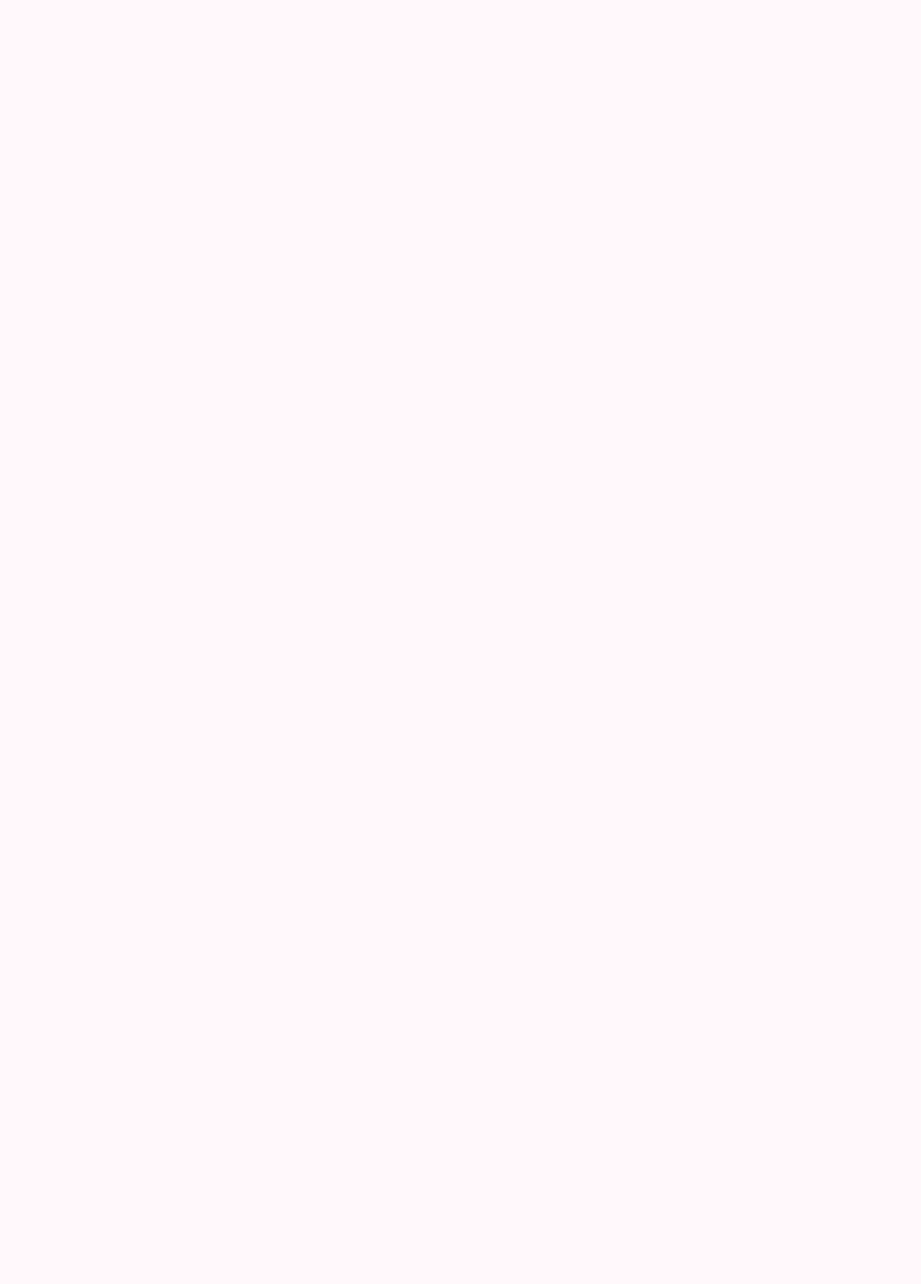
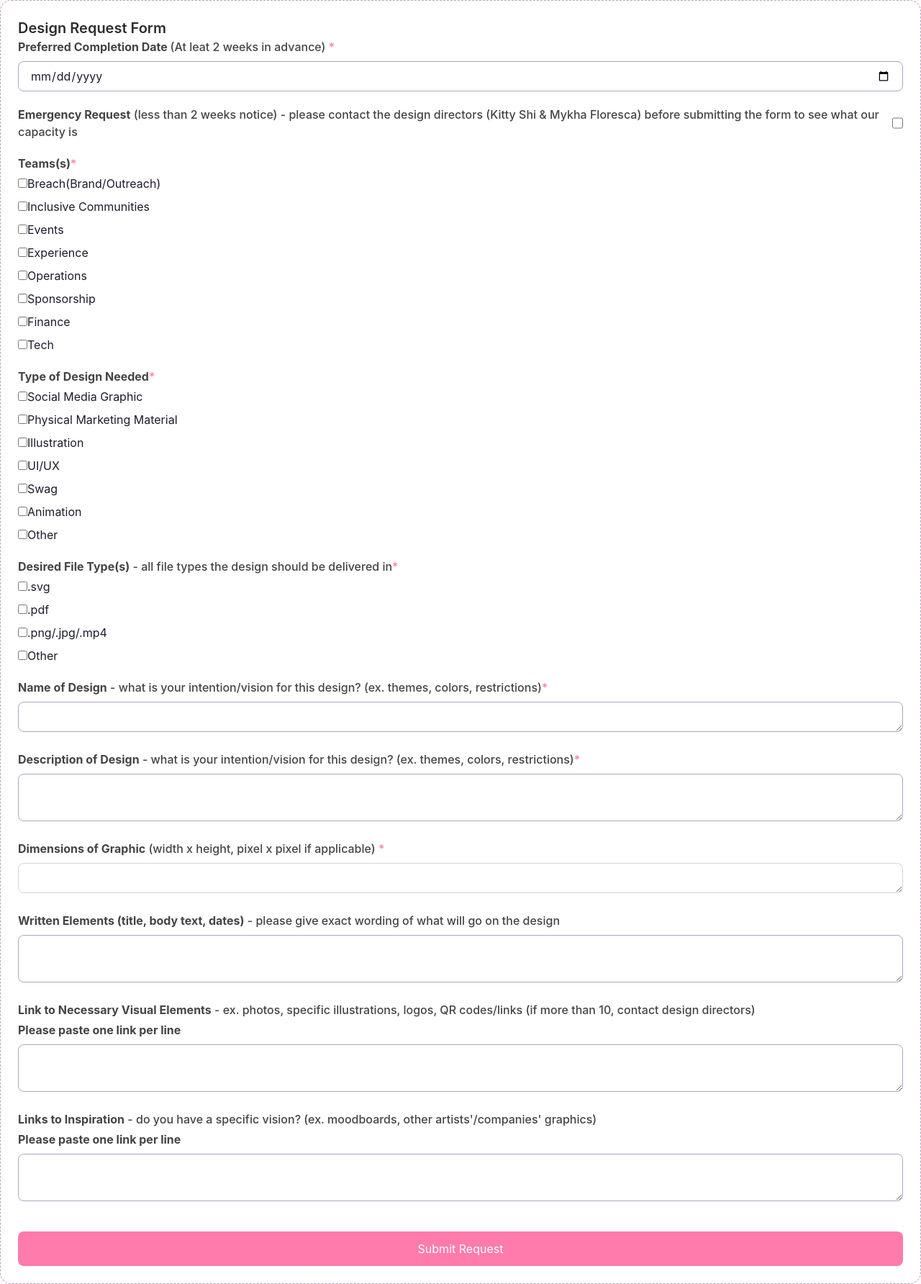
Before and after one commit to enxinjie/design-requests-Technica26, a React (Vite) app: page /requests/new in a window 1280 px wide. Shown: the whole page at 72% size. Before the commit the page ends 800 px from the top, so only its background shows below. Built offline with nearby package versions, Linux system fonts and the light colour scheme; no server answers.

Commit message:
design ui

```diff
--- a/src/App.tsx
+++ b/src/App.tsx
@@ -1,7 +1,8 @@
 import { BrowserRouter } from "react-router";
+import RequestForm from "./components/requests/RequestForm";
 
 const App = () => {
-  return <BrowserRouter></BrowserRouter>;
+  return <RequestForm></RequestForm>;
 };
 
 export default App;
--- a/src/components/requests/RequestForm.tsx
+++ b/src/components/requests/RequestForm.tsx
@@ -80,7 +80,7 @@ const RequestForm = () => {
       const formRef = collection(db, "designRequests");
 
       const docRef = doc(formRef);
-      const currentUser: PersonSummary = {id: "test-user", fullName: "Test User", email: "test@example.com"};
+      const currentUser: PersonSummary = {id: "test-user", fullName: "Test User", email: "test@example.com", role: "co-director"};
 
       const request: DesignRequest = {...submission, id: docRef.id, requester: currentUser, createdAt: new Date().toISOString(),   assignedDesigners: [], checkInDeadline: null, internalFinalDeadline: null, emergencyReviewStatus: (submission.emergencyRequested? "awaiting-review" : "not-required") ,status: "new"}
 
@@ -142,26 +142,26 @@ const validateForm = (): boolean => {
 
 
   return (
-    <section className="rounded-2xl border border-dashed border-brand-500 bg-white p-6">
-      <h2 className="text-xl font-semibold">Design Request Form</h2>
+    <section className="rounded-2xl border border-dashed border-[#B6A1C4] bg-white p-6">
+      <h2 className="text-xl font-semibold text-[#2D2D2D]">Design Request Form</h2>
       <form onSubmit={handleSubmit} className="flex flex-col gap-5">
 
         <div className="space-y-1">
-          <label htmlFor="completionDate" className="block text-md font-medium text-gray-700"><b>Preferred Completion Date </b>(At leat 2 weeks in advance) <span className="text-red-500">*</span> </label>
-          <input onChange={(e) => setFormData({...formData, requestedCompletionDate: e.target.value})} value = {formData.requestedCompletionDate} type="date" id="completionDate" name="completionDate" required className="mt-1 w-full rounded-lg border border-gray-300 px-4 py-2 focus:border-pink-500 focus:outline-none focus:ring-2 focus:ring-pink-200"/>
+          <label htmlFor="completionDate" className="block text-md font-medium text-[#464346]"><b>Preferred Completion Date </b>(At leat 2 weeks in advance) <span className="text-[#FF7BAC]">*</span> </label>
+          <input onChange={(e) => setFormData({...formData, requestedCompletionDate: e.target.value})} value = {formData.requestedCompletionDate} type="date" id="completionDate" name="completionDate" required className="mt-1 w-full rounded-lg border border-[#B6A1C4] px-4 py-2 focus:border-[#00FFFF] focus:outline-none focus:ring-2 focus:ring-[#B6A1C4]"/>
         </div>
 
         <div className="space-y-1">
           <div className="flex items-center gap-2">
-            <label htmlFor="emergency" className="block text-md font-medium text-gray-700"><b>Emergency Request</b> (less than 2 weeks notice) -  please contact the design directors (Kitty Shi & Mykha Floresca) before submitting the form to see what our capacity is</label>
+            <label htmlFor="emergency" className="block text-md font-medium text-[#464346]"><b>Emergency Request</b> (less than 2 weeks notice) -  please contact the design directors (Kitty Shi & Mykha Floresca) before submitting the form to see what our capacity is</label>
             <input onChange={(e) => setFormData({...formData, emergencyRequested: e.target.checked})} checked={formData.emergencyRequested} type="checkbox" id="emergency" name="emergency" className="h-4 w-4"/>
           </div>
         </div>
 
         <div className="space-y-1">
-          <label htmlFor="teams" className="block text-md font-medium text-gray-700"><b>Teams(s)</b><span className="text-red-500">*</span></label>
+          <label htmlFor="teams" className="block text-md font-medium text-[#464346]"><b>Teams(s)</b><span className="text-[#FF7BAC]">*</span></label>
           {errors.teams && (
-            <p className="text-red-500 text-sm mb-2">
+            <p className="text-[#FF7BAC] text-sm mb-2">
               {errors.teams}
             </p>
           )}
@@ -172,6 +172,8 @@ const validateForm = (): boolean => {
                 type="checkbox"
                 checked={formData.teams.includes("breach")}
                 onChange={() => handleTeamChange("breach")}
+                className="accent-[#00FFFF]"
+
               />
               Breach(Brand/Outreach)
             </label>
@@ -181,6 +183,7 @@ const validateForm = (): boolean => {
                 type="checkbox"
                 checked={formData.teams.includes("inclusive-communities")}
                 onChange={() => handleTeamChange("inclusive-communities")}
+                className="accent-[#00FFFF]"
               />
               Inclusive Communities
             </label>
@@ -190,6 +193,7 @@ const validateForm = (): boolean => {
                 type="checkbox"
                 checked={formData.teams.includes("events")}
                 onChange={() => handleTeamChange("events")}
+                className="accent-[#00FFFF]"
               />
               Events
             </label>
@@ -199,6 +203,7 @@ const validateForm = (): boolean => {
                 type="checkbox"
                 checked={formData.teams.includes("experience")}
                 onChange={() => handleTeamChange("experience")}
+                className="accent-[#00FFFF]"
               />
               Experience
             </label>
@@ -208,6 +213,7 @@ const validateForm = (): boolean => {
                 type="checkbox"
                 checked={formData.teams.includes("operations")}
                 onChange={() => handleTeamChange("operations")}
+                className="accent-[#00FFFF]"
               />
               Operations
             </label>
@@ -217,6 +223,7 @@ const validateForm = (): boolean => {
                 type="checkbox"
                 checked={formData.teams.includes("sponsorship")}
                 onChange={() => handleTeamChange("sponsorship")}
+                className="accent-[#00FFFF]"
               />
               Sponsorship
             </label>
@@ -226,6 +233,7 @@ const validateForm = (): boolean => {
                 type="checkbox"
                 checked={formData.teams.includes("finance")}
                 onChange={() => handleTeamChange("finance")}
+                className="accent-[#00FFFF]"
               />
               Finance
             </label>
@@ -235,6 +243,7 @@ const validateForm = (): boolean => {
                 type="checkbox"
                 checked={formData.teams.includes("tech")}
                 onChange={() => handleTeamChange("tech")}
+                className="accent-[#00FFFF]"
               />
               Tech
             </label>
@@ -242,10 +251,10 @@ const validateForm = (): boolean => {
         </div>
 
         <div className="space-y-1">
-          <label htmlFor="designType" className="block text-md font-medium text-gray-700"><b>Type of Design Needed</b><span className="text-red-500">*</span></label>
+          <label htmlFor="designType" className="block text-md font-medium text-[#464346]"><b>Type of Design Needed</b><span className="text-[#FF7BAC]">*</span></label>
 
           {errors.designTypes && (
-            <p className="text-red-500 text-sm mb-2">
+            <p className="text-[#FF7BAC] text-sm mb-2">
               {errors.designTypes}
             </p>
           )}
@@ -255,6 +264,7 @@ const validateForm = (): boolean => {
                 type="checkbox"
                 checked={formData.designTypes.includes("social-media-graphic")}
                 onChange={() => handleDesignTypeChange("social-media-graphic")}
+                className="accent-[#00FFFF]"
               />
               Social Media Graphic
             </label>
@@ -264,6 +274,7 @@ const validateForm = (): boolean => {
                 type="checkbox"
                 checked={formData.designTypes.includes("physical-marketing-material")}
                 onChange={() => handleDesignTypeChange("physical-marketing-material")}
+                className="accent-[#00FFFF]"
               />
               Physical Marketing Material
             </label>
@@ -273,6 +284,7 @@ const validateForm = (): boolean => {
                 type="checkbox"
                 checked={formData.designTypes.includes("illustration")}
                 onChange={() => handleDesignTypeChange("illustration")}
+                className="accent-[#00FFFF]"
               />
               Illustration
             </label>
@@ -282,6 +294,7 @@ const validateForm = (): boolean => {
                 type="checkbox"
                 checked={formData.designTypes.includes("ui-ux")}
                 onChange={() => handleDesignTypeChange("ui-ux")}
+                className="accent-[#00FFFF]"
               />
               UI/UX
             </label>
@@ -291,6 +304,7 @@ const validateForm = (): boolean => {
                 type="checkbox"
                 checked={formData.designTypes.includes("swag")}
                 onChange={() => handleDesignTypeChange("swag")}
+                className="accent-[#00FFFF]"
               />
               Swag
             </label>
@@ -300,6 +314,7 @@ const validateForm = (): boolean => {
                 type="checkbox"
                 checked={formData.designTypes.includes("animation")}
                 onChange={() => handleDesignTypeChange("animation")}
+                className="accent-[#00FFFF]"
               />
               Animation
             </label>
@@ -309,16 +324,17 @@ const validateForm = (): boolean => {
                 type="checkbox"
                 checked={formData.designTypes.includes("other")}
                 onChange={() => handleDesignTypeChange("other")}
+                className="accent-[#00FFFF]"
               />
               Other
             </label>
 
             {formData.designTypes.includes("other") && (
               <>
-                <input onChange={(e) => setFormData({...formData, otherDesignType: e.target.value,})} type="text" placeholder="Enter design type" value={formData.otherDesignType ?? ""} className="mt-1 w-full rounded-lg border border-gray-300 px-4 py-2 focus:border-pink-500 focus:outline-none focus:ring-2 focus:ring-pink-200"/>
+                <input onChange={(e) => setFormData({...formData, otherDesignType: e.target.value,})} type="text" placeholder="Enter design type" value={formData.otherDesignType ?? ""} className="mt-1 w-full rounded-lg border border-[#B6A1C4] px-4 py-2 focus:border-[#00FFFF] focus:outline-none focus:ring-2 focus:ring-[#B6A1C4]"/>
 
                 {errors.otherDesignType && (
-                  <p className="text-red-500 text-sm mb-2">
+                  <p className="text-[#FF7BAC] text-sm mb-2">
                     {errors.otherDesignType}
                   </p>
                 )}
@@ -329,10 +345,10 @@ const validateForm = (): boolean => {
         </div>
 
         <div className="space-y-1">
-          <label htmlFor="fileTypes" className="block text-md font-medium text-gray-700"><b>Desired File Type(s)</b> - all file types the design should be delivered in<span className="text-red-500">*</span></label>
+          <label htmlFor="fileTypes" className="block text-md font-medium text-[#464346]"><b>Desired File Type(s)</b> - all file types the design should be delivered in<span className="text-[#FF7BAC]">*</span></label>
 
           {errors.desiredFileTypes && (
-            <p className="text-red-500 text-sm mb-2">
+            <p className="text-[#FF7BAC] text-sm mb-2">
               {errors.desiredFileTypes}
             </p>
           )}
@@ -343,6 +359,7 @@ const validateForm = (): boolean => {
                 type="checkbox"
                 checked={formData.desiredFileTypes.includes("svg")}
                 onChange={() => handleDesignFileChange("svg")}
+                className="accent-[#00FFFF]"
               />
               .svg
             </label>
@@ -352,6 +369,7 @@ const validateForm = (): boolean => {
                 type="checkbox"
                 checked={formData.desiredFileTypes.includes("pdf")}
                 onChange={() => handleDesignFileChange("pdf")}
+                className="accent-[#00FFFF]"
               />
               .pdf
             </label>
@@ -361,6 +379,7 @@ const validateForm = (): boolean => {
                 type="checkbox"
                 checked={formData.desiredFileTypes.includes("png-jpg-mp4")}
                 onChange={() => handleDesignFileChange("png-jpg-mp4")}
+                className="accent-[#00FFFF]"
               />
               .png/.jpg/.mp4
             </label>
@@ -370,16 +389,17 @@ const validateForm = (): boolean => {
                 type="checkbox"
                 checked={formData.desiredFileTypes.includes("other")}
                 onChange={() => handleDesignFileChange("other")}
+                className="accent-[#00FFFF]"
               />
               Other
             </label>
 
             {formData.desiredFileTypes.includes("other") && (
               <>
-                <input onChange={(e) => setFormData({...formData, otherFileType: e.target.value,})} type="text" placeholder="Enter other file type" value={formData.otherFileType ?? ""} className="mt-1 w-full rounded-lg border border-gray-300 px-4 py-2 focus:border-pink-500 focus:outline-none focus:ring-2 focus:ring-pink-200"/>
+                <input onChange={(e) => setFormData({...formData, otherFileType: e.target.value,})} type="text" placeholder="Enter other file type" value={formData.otherFileType ?? ""} className="mt-1 w-full rounded-lg border border-[#B6A1C4] px-4 py-2 focus:border-[#00FFFF] focus:outline-none focus:ring-2 focus:ring-[#B6A1C4]"/>
 
                 {errors.otherFileType && (
-                  <p className="text-red-500 text-sm">
+                  <p className="text-[#FF7BAC] text-sm">
                     {errors.otherFileType}
                   </p>
                 )}
@@ -389,45 +409,45 @@ const validateForm = (): boolean => {
         </div>
 
         <div className="space-y-1">
-          <label htmlFor="designName" className="block text-md font-medium text-gray-700"><b>Name of Design</b> - what is your intention/vision for this design? (ex. themes, colors, restrictions)<span className="text-red-500">*</span> </label>
-          <textarea onChange={(e) => setFormData({...formData, title: e.target.value})} value={formData.title} rows={1} id="designName" name="designName" required className="mt-1 w-full rounded-lg border border-gray-300 px-4 py-2 focus:border-pink-500 focus:outline-none"></textarea>
+          <label htmlFor="designName" className="block text-md font-medium text-[#464346]"><b>Name of Design</b> - what is your intention/vision for this design? (ex. themes, colors, restrictions)<span className="text-[#FF7BAC]">*</span> </label>
+          <textarea onChange={(e) => setFormData({...formData, title: e.target.value})} value={formData.title} rows={1} id="designName" name="designName" required className="mt-1 w-full rounded-lg border border-[#B6A1C4] px-4 py-2 focus:border-[#00FFFF] focus:outline-none focus:ring-2 focus:ring-[#B6A1C4]"></textarea>
         </div>
 
         <div className="space-y-1">
-          <label htmlFor="description" className="block text-md font-medium text-gray-700"><b>Description of Design</b> - what is your intention/vision for this design? (ex. themes, colors, restrictions)<span className="text-red-500">*</span> </label>
-          <textarea onChange={(e) => setFormData({...formData, description: e.target.value})} value={formData.description} id="description" name="description" required className="mt-1 w-full rounded-lg border border-gray-300 px-4 py-2 focus:border-pink-500 focus:outline-none focus:ring-2 focus:ring-pink-200"></textarea>
+          <label htmlFor="description" className="block text-md font-medium text-[#464346]"><b>Description of Design</b> - what is your intention/vision for this design? (ex. themes, colors, restrictions)<span className="text-[#FF7BAC]">*</span> </label>
+          <textarea onChange={(e) => setFormData({...formData, description: e.target.value})} value={formData.description} id="description" name="description" required className="mt-1 w-full rounded-lg border border-[#B6A1C4] px-4 py-2 focus:border-[#00FFFF] focus:outline-none focus:ring-2 focus:ring-[#B6A1C4]"></textarea>
         </div>
 
 
         <div className="space-y-1">
-          <label htmlFor="dimensions" className="block text-md font-medium text-gray-700"><b>Dimensions of Graphic</b> (width x height, pixel x pixel if applicable) <span className="text-red-500">*</span> </label>
+          <label htmlFor="dimensions" className="block text-md font-medium text-[#464346]"><b>Dimensions of Graphic</b> (width x height, pixel x pixel if applicable) <span className="text-[#FF7BAC]">*</span> </label>
           <textarea onChange={(e) => setFormData({...formData, dimensions: e.target.value})} value={formData.dimensions} rows={1} id="dimensions" name="dimensions" className="mt-1 w-full rounded-lg border border-gray-300 px-4 py-2 focus:border-pink-500 focus:outline-none " required></textarea>
         </div>
 
         <div className="space-y-1">
-          <label htmlFor="writtenElements" className="block text-md font-medium text-gray-700"><b>Written Elements (title, body text, dates)</b> - please give exact wording of what will go on the design</label>
-          <textarea onChange={(e) => setFormData({...formData, writtenElements: e.target.value})} value={formData.writtenElements ?? ""} id="writtenElements" name="writtenElements" className="mt-1 w-full rounded-lg border border-gray-300 px-4 py-2 focus:border-pink-500 focus:outline-none focus:ring-2 focus:ring-pink-200"></textarea>
+          <label htmlFor="writtenElements" className="block text-md font-medium text-[#464346]"><b>Written Elements (title, body text, dates)</b> - please give exact wording of what will go on the design</label>
+          <textarea onChange={(e) => setFormData({...formData, writtenElements: e.target.value})} value={formData.writtenElements ?? ""} id="writtenElements" name="writtenElements" className="mt-1 w-full rounded-lg border border-[#B6A1C4] px-4 py-2 focus:border-[#00FFFF] focus:outline-none focus:ring-2 focus:ring-[#B6A1C4]"></textarea>
         </div>
 
         <div className="space-y-1">
-          <label htmlFor="visualFiles" className="block text-md font-medium text-gray-700"><b>Link to Necessary Visual Elements</b> - ex. photos, specific illustrations, logos, QR codes/links (if more than 10, contact design directors)</label>
-          <label className="block text-md font-medium text-gray-700"><b>Please paste one link per line</b></label>
-          <textarea onChange={(e) => setReferences(e.target.value)} value={references} id="visualFiles" name="visualFiles" className="mt-1 w-full rounded-lg border border-gray-300 px-4 py-2 focus:border-pink-500 focus:outline-none focus:ring-2 focus:ring-pink-200"></textarea>
+          <label htmlFor="visualFiles" className="block text-md font-medium text-[#464346]"><b>Link to Necessary Visual Elements</b> - ex. photos, specific illustrations, logos, QR codes/links (if more than 10, contact design directors)</label>
+          <label className="block text-md font-medium text-[#464346]"><b>Please paste one link per line</b></label>
+          <textarea onChange={(e) => setReferences(e.target.value)} value={references} id="visualFiles" name="visualFiles" className="mt-1 w-full rounded-lg border border-[#B6A1C4] px-4 py-2 focus:border-[#00FFFF] focus:outline-none focus:ring-2 focus:ring-[#B6A1C4]"></textarea>
         </div>
 
         <div className="space-y-1">
-          <label htmlFor="inspoLinks" className="block text-md font-medium text-gray-700"><b>Links to Inspiration</b> - do you have a specific vision? (ex. moodboards, other artists'/companies' graphics)</label>
-          <label className="block text-md font-medium text-gray-700"><b>Please paste one link per line</b></label>
-          <textarea onChange={(e) => setLinks(e.target.value)} value={links} id="inspoLinks" name="inspoLinks" className="mt-1 w-full rounded-lg border border-gray-300 px-4 py-2 focus:border-pink-500 focus:outline-none focus:ring-2 focus:ring-pink-200"></textarea>
+          <label htmlFor="inspoLinks" className="block text-md font-medium text-[#464346]"><b>Links to Inspiration</b> - do you have a specific vision? (ex. moodboards, other artists'/companies' graphics)</label>
+          <label className="block text-md font-medium text-[#464346]"><b>Please paste one link per line</b></label>
+          <textarea onChange={(e) => setLinks(e.target.value)} value={links} id="inspoLinks" name="inspoLinks" className="mt-1 w-full rounded-lg border border-[#B6A1C4] px-4 py-2 focus:border-[#00FFFF] focus:outline-none focus:ring-2 focus:ring-[#B6A1C4]"></textarea>
 
         </div>
 
         {submitSuccess && (
-          <p className="mt-4 rounded-md bg-green-100 p-3 text-green-700">
+          <p className="mt-4 rounded-md bg-[#B6A1C4]/20 p-3 text-[#190D53]">
             ✅ Your design request has been submitted successfully!
           </p>
         )}
-        <button type="submit" className="mt-4 rounded-lg bg-pink-600 px-6 py-3 font-medium text-white transition hover:bg-pink-700">Submit Request</button>
+        <button type="submit" className="mt-4 rounded-lg bg-[#FF7BAC] px-6 py-3 font-medium text-white transition hover:bg-[#190D53]">Submit Request</button>
 
 
       </form>
```
Also changed, not shown: src/types/request.ts (+7 -0 lines).
